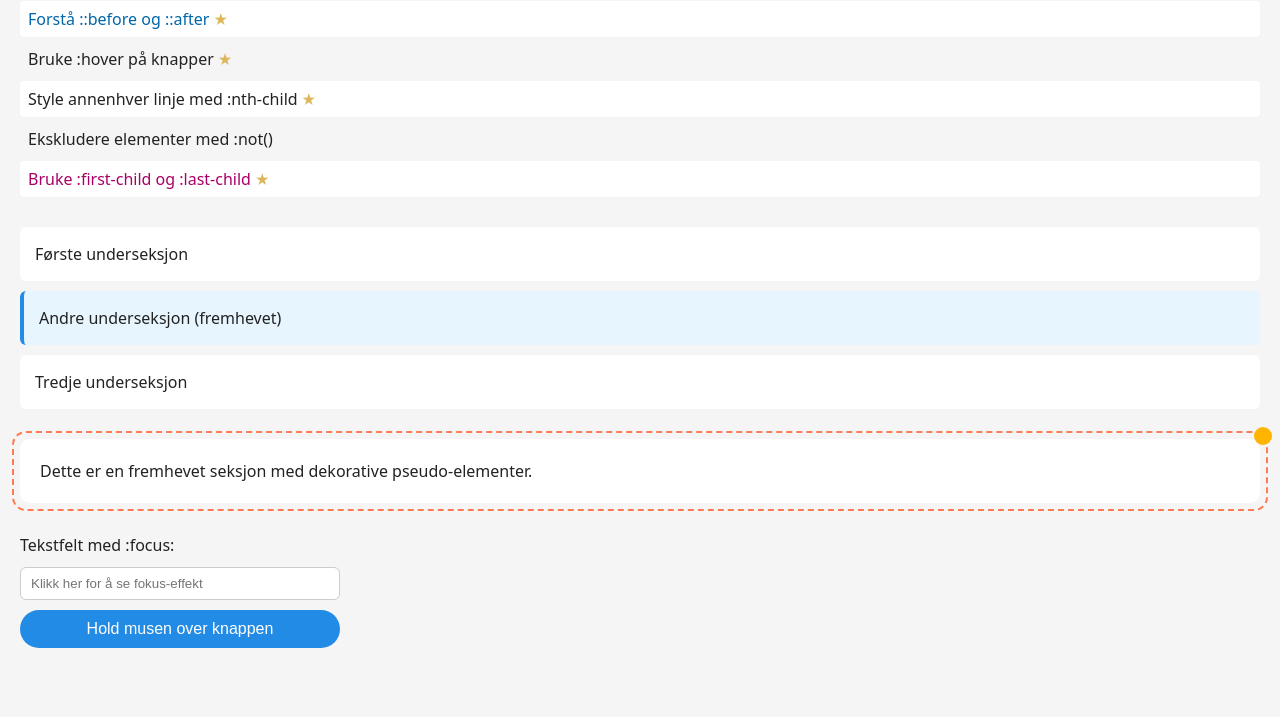
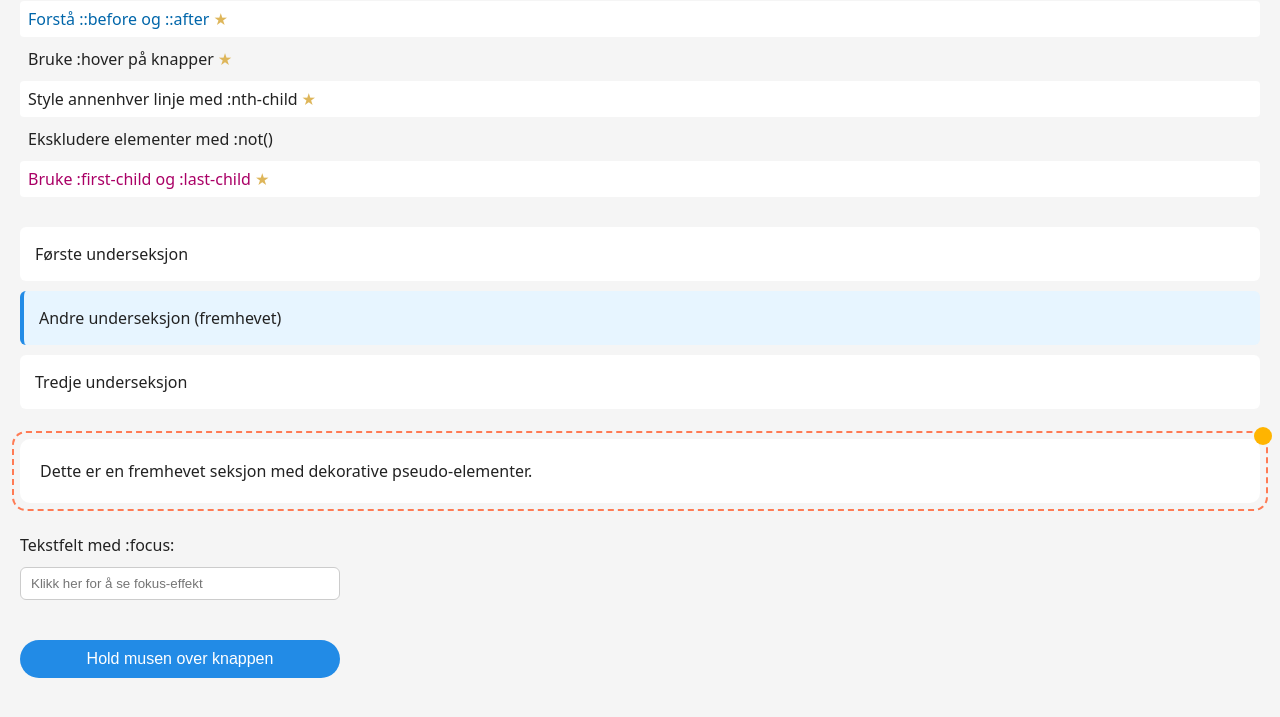
Before and after one commit to Fatimah-sk/Pseudo-oppgave, a plain HTML site: page index.html in a window 1280 px wide. Shown: the part 119-836 px from the top of the page. Before the commit the page ends 807 px from the top, so only its background shows below. Drawn offline with Linux system fonts and the light colour scheme.

Commit message:
Add files via upload

```diff
--- a/index.html
+++ b/index.html
@@ -3,7 +3,7 @@
 <head>
     <meta charset="UTF-8">
     <meta name="viewport" content="width=device-width, initial-scale=1.0">
-    <title>Document</title>
+    <title>Using Pseudo Elements/Selectors</title>
     <link rel="stylesheet" href="style.css">
 </head>
 <body>
--- a/style.css
+++ b/style.css
@@ -72,6 +72,7 @@ h1 {
 
 .btn {
   padding: 10px 16px;
+  margin-top: 30px;
   border-radius: 999px;
   border: none;
   background: #228be6;
```
